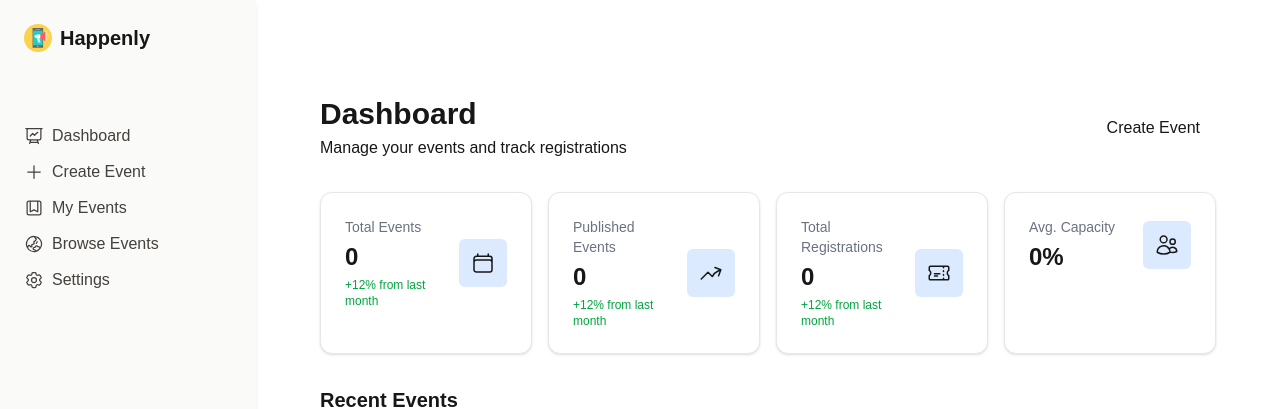
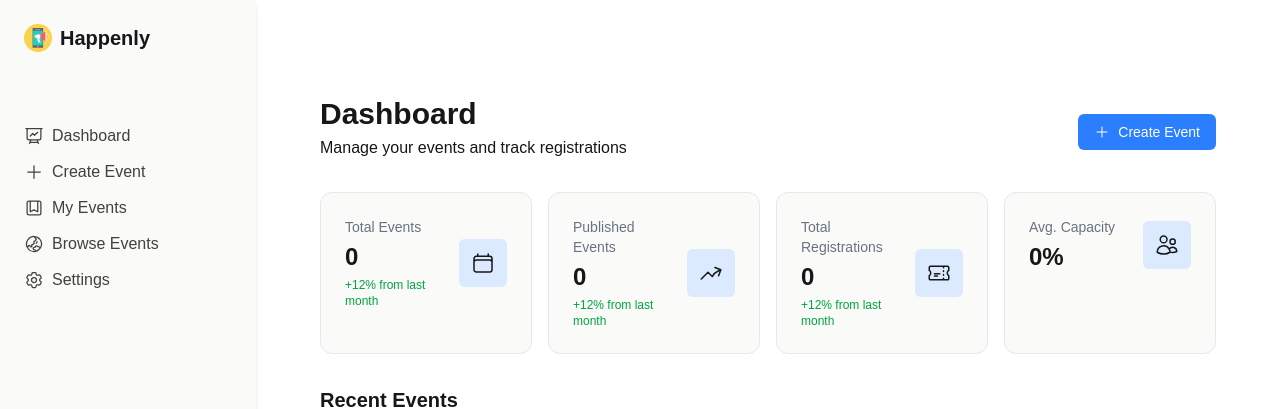
Before and after one commit to ka1130/Happenly, a Next.js app: page / in a window 1280 px wide. Shown: the top 409 px of the page. Built offline with nearby package versions, Linux system fonts and the light colour scheme; no server answers; the database is empty.

Commit message:
Add create event button

```diff
--- a/components/Dashboard.tsx
+++ b/components/Dashboard.tsx
@@ -1,13 +1,16 @@
 "use client";
 
 import { useState, useEffect } from "react";
+import { useRouter } from "next/navigation";
 import { supabase } from "@lib/supabase";
 import {
   CalendarIcon,
   ArrowTrendingUpIcon,
   TicketIcon,
   UsersIcon,
+  PlusIcon,
 } from "@heroicons/react/24/outline";
+import Button from "@components/Button";
 
 type StatCardProps = {
   title: string;
@@ -17,7 +20,7 @@ type StatCardProps = {
 };
 
 const StatCard = ({ title, value, change, icon }: StatCardProps) => (
-  <div className="rounded-xl border border-gray-200 bg-white p-6 shadow dark:border-gray-700 dark:bg-gray-800">
+  <div className="rounded-xl border border-gray-200 bg-stone-50 p-6 dark:border-gray-700 dark:bg-gray-800">
     <div className="flex items-center justify-between gap-4">
       <div className="space-y-1">
         <p className="text-sm text-gray-500 dark:text-gray-400">{title}</p>
@@ -41,6 +44,8 @@ export default function Dashboard() {
     totalRegs: 0,
     avgCapacity: 0,
   });
+
+  const router = useRouter();
 
   useEffect(() => {
     const fetchStats = async () => {
@@ -85,9 +90,12 @@ export default function Dashboard() {
             Manage your events and track registrations
           </p>
         </div>
-        <button className="bg-primary text-primary-foreground inline-flex items-center gap-2 rounded-md px-4 py-2">
-          Create Event
-        </button>
+        <Button
+          onClick={() => router.push("/events/new")}
+          className="rounded-md bg-blue-500 px-4 py-2 text-sm text-white transition-colors hover:bg-blue-600"
+        >
+          <PlusIcon className="h-4 w-4" /> <span>Create Event</span>
+        </Button>
       </div>
 
       <div className="grid grid-cols-1 gap-4 sm:grid-cols-2 lg:grid-cols-4">
```
